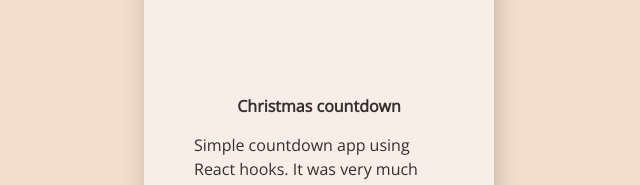
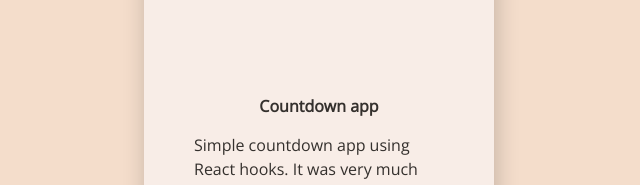
Before and after one commit to VCorak/portfolio, a plain HTML site: page index.html in a window 1280 px wide. Shown: the part 2149-2334 px from the top of the page, 351-991 px from the left. Drawn offline with nearby package versions, Linux system fonts and the light colour scheme.

Commit message:
Changed name  of the app

```diff
--- a/index.html
+++ b/index.html
@@ -68,7 +68,7 @@
                     </div>
 
                     <a href="https://romantic-dubinsky-61d3a6.netlify.app" target="_blank"
-                        rel="noopener noreferrer">Christmas countdown</a>
+                        rel="noopener noreferrer">Countdown app</a>
 
                     <div class="content">
                         <p>
```
